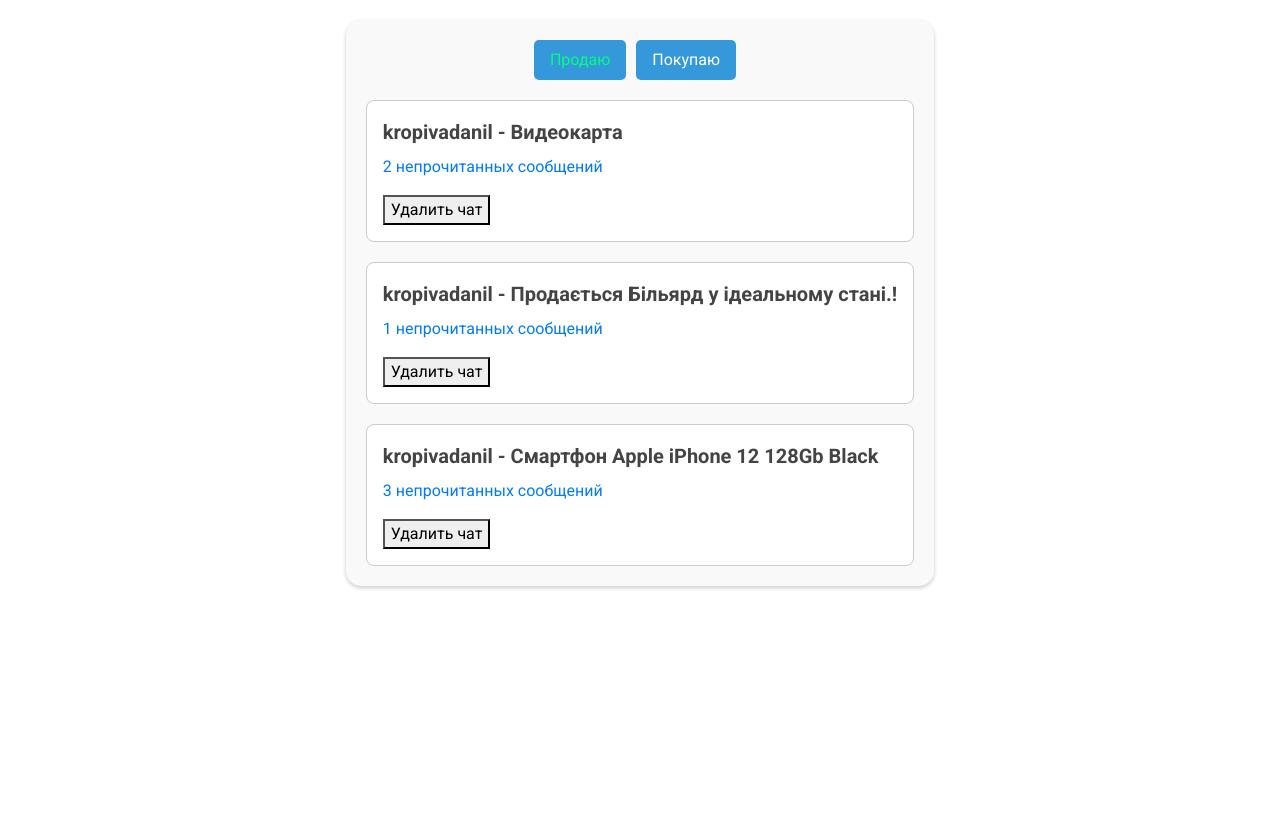
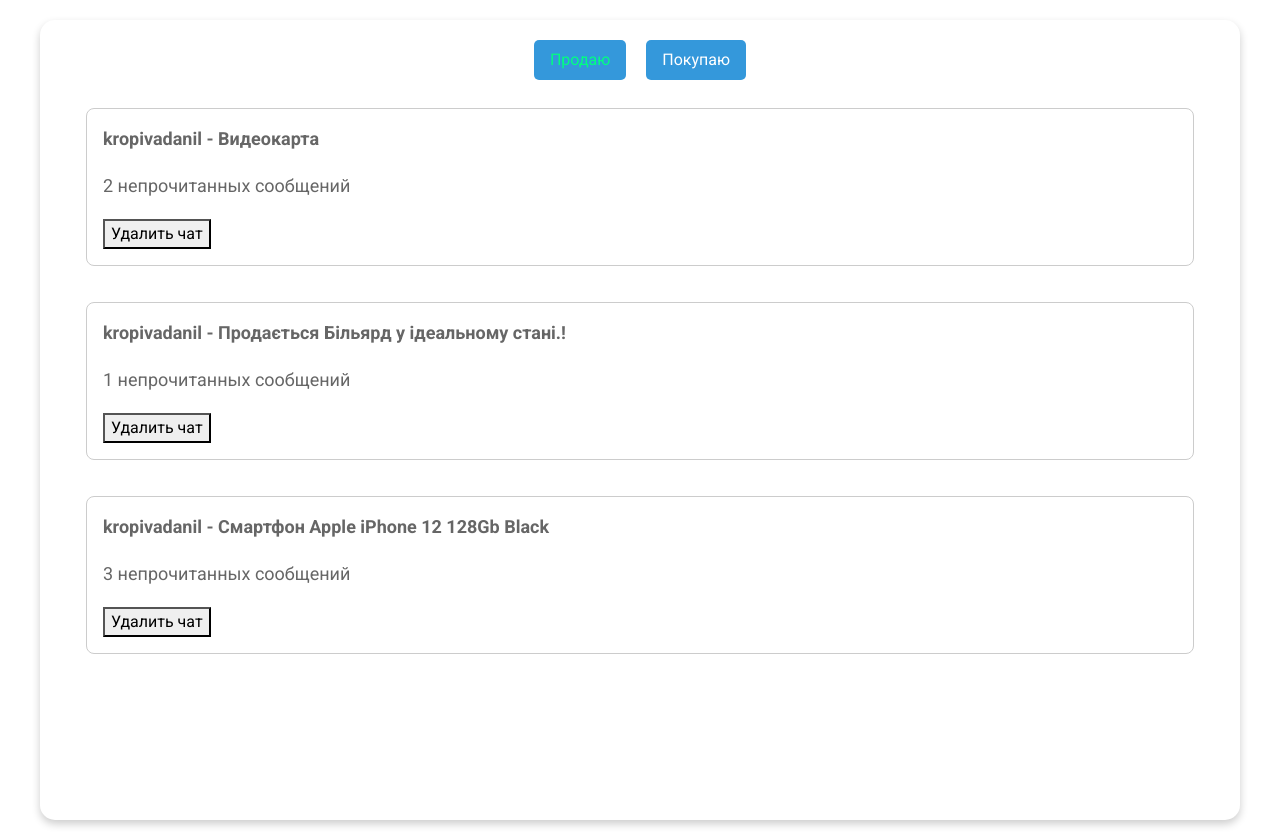
Before and after one commit to JustGithubProject/DjangoBuShop, a Django app: page /user-selling-products/ in a window 1280 px wide. Shown: the part 106-946 px from the top of the page. Before the commit the page ends 695 px from the top, so only its background shows below. Run offline with Django 4.2, Linux system fonts and the light colour scheme; a user stored in the database is signed in; data comes from the database, SQL or seed files in the repository; both versions use the stored data as it was after the commit; some libraries are stand-ins or nearby versions.

Commit message:
improved some templates and styles

```diff
--- a/static/buy_styles.css
+++ b/static/buy_styles.css
@@ -8,12 +8,45 @@ body {
 
 /* Chats Container */
 .chats-199 {
-    max-width: 800px;
+    width: 1200px; /* Увеличьте значение, чтобы сделать блок шире */
+    height: 800px;
     margin: 20px auto;
     padding: 20px;
     border-radius: 15px;
-    background-color: #f9f9f9;
-    box-shadow: 0 2px 4px rgba(0, 0, 0, 0.2);
+    background-color: #ffffff;
+    box-shadow: 0 4px 8px rgba(0, 0, 0, 0.2);
+    transition: box-shadow 0.3s ease;
+}
+
+.chats-199 h1 {
+    font-size: 24px;
+    color: #333; /* Цвет текста заголовка */
+    margin-bottom: 20px;
+}
+
+.chats-199 p {
+    font-size: 18px;
+    color: #666; /* Цвет текста подзаголовка */
+    margin-bottom: 20px;
+}
+
+.chats-199 .chat-text {
+    color: #444;
+}
+
+
+
+.chats-199 a {
+    padding: 8px 16px;
+    color: #3498db;
+    text-decoration: none;
+    margin: 0 10px;
+    font-size: 16px;
+    transition: color 0.2s ease; /* Добавление плавного эффекта перехода для цвета текста ссылок */
+}
+
+.chats-199 a:hover {
+    color: #2980b9;
 }
 
 /* Navigation Links */
@@ -32,11 +65,12 @@ body {
     text-decoration: none;
     margin-right: 10px;
     font-size: 16px;
-    transition: background-color 0.3s ease;
+    transition: background-color 0.3s ease, transform 0.2s ease;
 }
 
 .css-1382m1k a:hover {
     background-color: #2980b9;
+    transform: translateY(-2px);
 }
 
 /* Chat List */
@@ -52,11 +86,12 @@ body {
     border: 1px solid #ccc;
     border-radius: 8px;
     background-color: #fff;
-    transition: box-shadow 0.3s ease;
+    transition: box-shadow 0.3s ease, transform 0.3s ease;
 }
 
 .chat-container-445:hover {
-    box-shadow: 0 4px 8px rgba(0, 0, 0, 0.1);
+    box-shadow: 0 8px 16px rgba(0, 0, 0, 0.2);
+    transform: scale(1.02);
 }
 
 /* Username */
@@ -77,15 +112,10 @@ body {
 /* Remove text-decoration for links */
 a {
     text-decoration: none;
-}
-
-
-a {
-  text-decoration: none;
-  color: black;
+    color: black;
 }
 
 /* Стили для ссылок с классом "current-page" (текущая страница) */
 a.current-page {
-  color: #00ff80; /* Измените этот цвет на серый или другой цвет по вашему желанию */
+    color: #00ff80; /* Измените этот цвет на серый или другой цвет по вашему желанию */
 }
```
Also changed, not shown: static/chat.css (+29 -8 lines), db.sqlite3.
